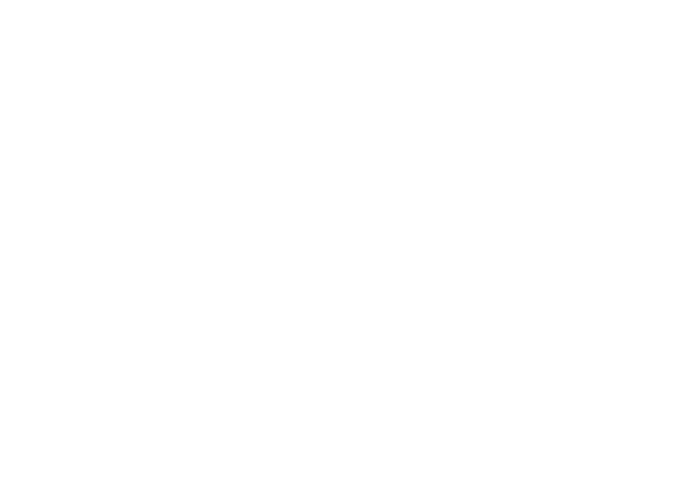
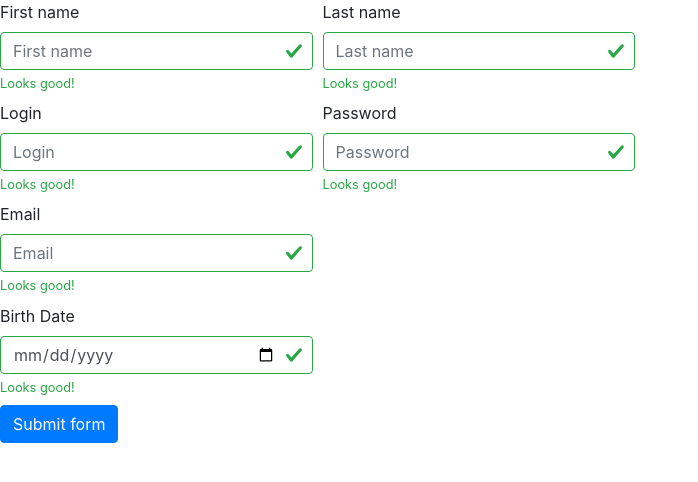
Before and after one commit to JNowak-hub/project-frontend, an Angular app: page /register in a window 1280 px wide. Before the commit this address led to /. Shown: the top 482 px of the page, without its empty margins (0-698 px from the left). Built offline with nearby package versions, Linux system fonts and the light colour scheme.

Commit message:
added register form

```diff
--- a/src/app/component/register/register.component.html
+++ b/src/app/component/register/register.component.html
@@ -1 +1,57 @@
-<p>register works!</p>
+<form (submit)="onSubmit()">
+  <div class="form-row">
+    <div class="col-md-3 mb-2">
+      <label for="validationServer01">First name</label>
+      <input type="text" class="form-control is-valid" id="validationServer01" placeholder="First name" name="firstname" [(ngModel)]="user.firstName" required>
+      <div class="valid-feedback">
+        Looks good!
+      </div>
+    </div>
+    <div class="col-md-3 mb-2">
+      <label for="validationServer02">Last name</label>
+      <input type="text" class="form-control is-valid" id="validationServer02" placeholder="Last name" name="lastname" [(ngModel)]="user.lastName" required>
+      <div class="valid-feedback">
+        Looks good!
+      </div>
+    </div>
+  </div>
+
+
+  <div class="form-row">
+    <div class="col-md-3 mb-2">
+      <label for="validationLogin">Login</label>
+      <input type="text" class="form-control is-valid" id="validationLogin" placeholder="Login" name="login" [(ngModel)]="user.login" required>
+      <div class="valid-feedback">
+        Looks good!
+      </div>
+    </div>
+    <div class="col-md-3 mb-2">
+      <label for="validationPassword">Password</label>
+      <input type="password" class="form-control is-valid" id="validationPassword" placeholder="Password" name="password" [(ngModel)]="user.password" required>
+      <div class="valid-feedback">
+        Looks good!
+      </div>
+    </div>
+  </div>
+
+  <div class="form-row">
+    <div class="col-md-3 mb-2">
+      <label for="validationEmail">Email</label>
+      <input type="email" class="form-control is-valid" id="validationEmail" placeholder="Email" name="email" [(ngModel)]="user.email" required>
+      <div class="valid-feedback">
+        Looks good!
+      </div>
+    </div>
+  </div>
+
+  <div class="form-row">
+    <div class="col-md-3 mb-2">
+      <label for="validationBirthDay">Birth Date</label>
+      <input type="date" class="form-control is-valid" id="validationBirthDay" name="birthday" [(ngModel)]="user.birthDate">
+      <div class="valid-feedback">
+        Looks good!
+      </div>
+    </div>
+  </div>
+  <button class="btn btn-primary" type="submit">Submit form</button>
+</form>
--- a/src/app/component/register/register.component.ts
+++ b/src/app/component/register/register.component.ts
@@ -1,4 +1,6 @@
 import { Component, OnInit } from '@angular/core';
+import {User} from '../../model/User';
+import {UserService} from '../../service/userservice/user.service';
 
 @Component({
   selector: 'app-register',
@@ -7,9 +9,23 @@
 })
 export class RegisterComponent implements OnInit {
 
-  constructor() { }
+  user: User = {
+    provider: 'local',
+    email: '',
+    password: '',
+    login: '',
+    birthDate: undefined,
+    firstName: '',
+    lastName: ''
+  };
+
+
+  constructor(private userService: UserService) { }
 
   ngOnInit(): void {
   }
 
+  onSubmit(): void{
+
+  }
 }
--- a/src/app/model/User.ts
+++ b/src/app/model/User.ts
@@ -5,6 +5,6 @@
   login: string;
   email: string;
   password: string;
-  birthDate: Date;
+  birthDate?: Date;
   provider: string;
 }
```
Also changed, not shown: src/app/app.module.ts (+7 -5 lines).
